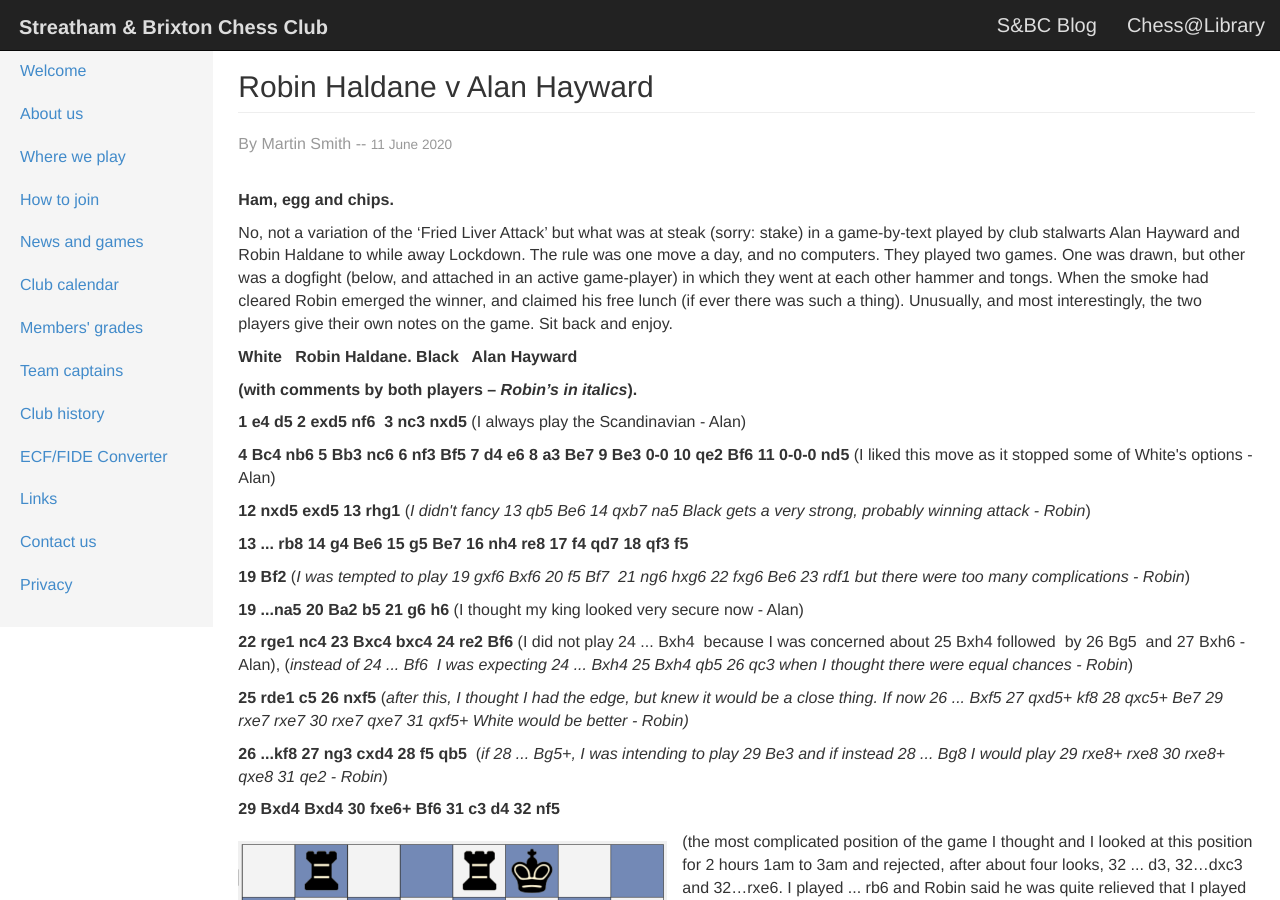
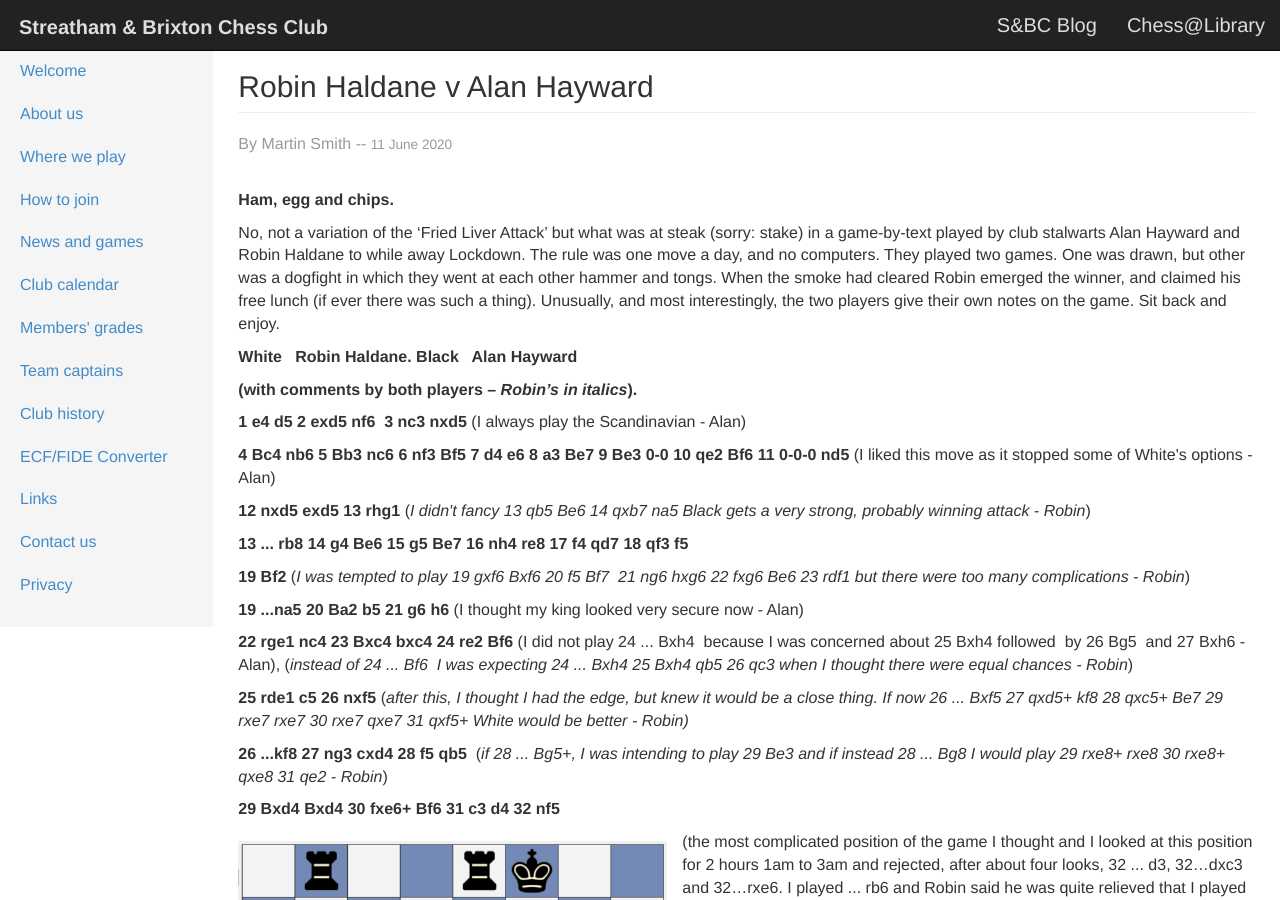
Before and after one commit to streathamchess/streathamchess.github.io, a Jekyll site: the page built from _posts/2020-06-11-robin-alan.md, in a window 1280 px wide and 900 px high. Built offline with Jekyll 4.4.1, drawn with Linux system fonts in a browser that asks for light colours; nearby versions of some CDN libraries; comment, search, counter and statistics services are not loaded.

Commit message:
Update 2020-06-11-robin-alan.md

```diff
--- a/_posts/2020-06-11-robin-alan.md
+++ b/_posts/2020-06-11-robin-alan.md
@@ -10,7 +10,7 @@ No, not a variation of the 'Fried Liver Attack' but what was at steak
 (sorry: stake) in a game-by-text played by club stalwarts Alan Hayward
 and Robin Haldane to while away Lockdown. The rule was one move a day,
 and no computers. They played two games. One was drawn, but other was a
-dogfight (below, and attached in an active game-player) in which they
+dogfight in which they
 went at each other hammer and tongs. When the smoke had cleared Robin
 emerged the winner, and claimed his free lunch (if ever there was such a
 thing). Unusually, and most interestingly, the two players give their
```
